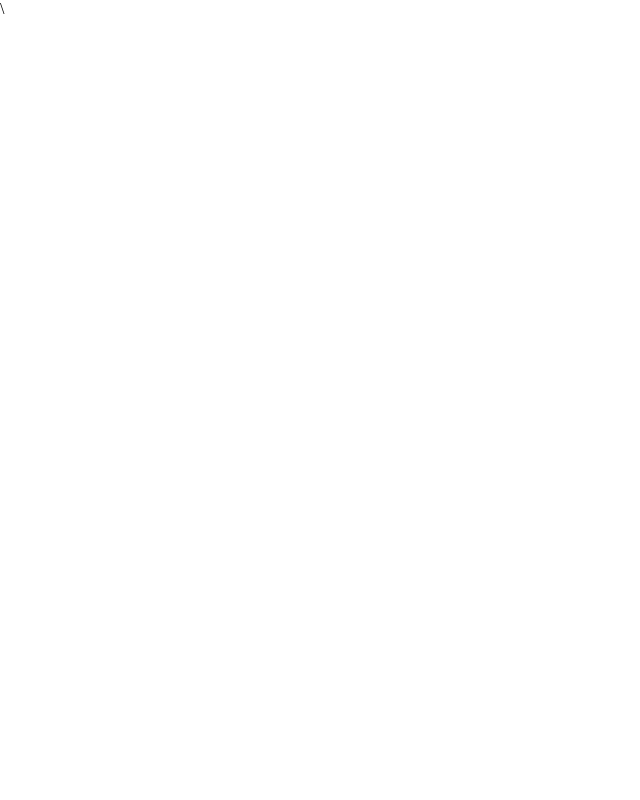
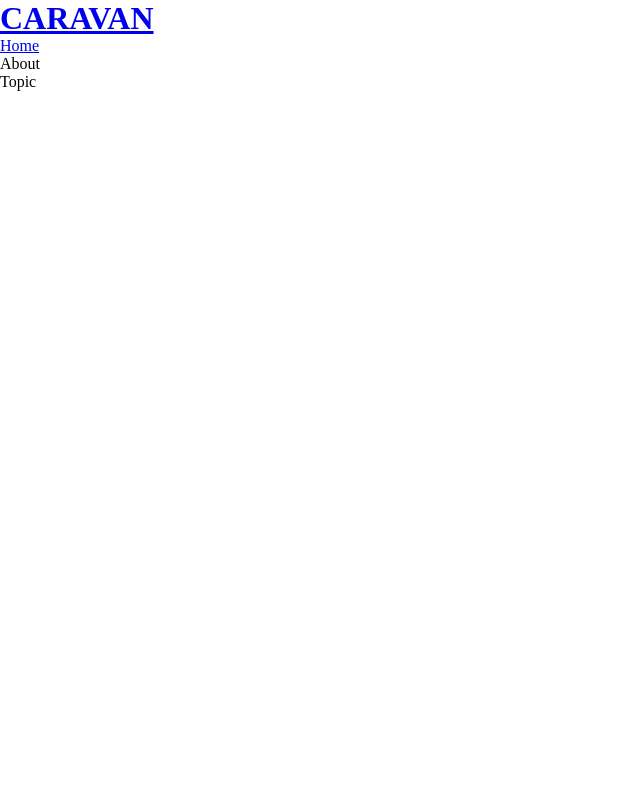
Before and after one commit to Shimizu-Mitsuharu/1-5, a plain HTML site: page index.html in a window 1280 px wide. Shown: the top 800 px of the page, without its empty margins (0-640 px from the left). Drawn offline with Linux system fonts and the light colour scheme.

Commit message:
(finish)1-5

```diff
--- a/index.html
+++ b/index.html
@@ -1,23 +1,39 @@
 <!DOCTYPE html>
 <html>
 <head>
-  <meta charset="UTF-8">
+  <meta charset="UTF-8" />
   <!-- CSSファイルの読み込み -->
   <link rel="stylesheet" href="style.css">
   <title>CARAVAN</title>
 </head>
 <body>
-	<!-- header用のdix -->
-\
-	<!-- main-visual用のdiv -->
-	<div class="main-visual"></div>
-	<!-- main用のdiv -->
-	<div class="main clearfix">
-		<div class="sidebar-left"></div>
-		<div class="blog"></div>
-		<div class="sidebar-right"></div>
-	</div>
-	<!-- footer用のdiv -->
-\
+  <!-- header -->
+  <header>
+  	<h1 class="headline">
+  		<a href="index.html">CARAVAN</a>
+  	</h1>
+  </header>
+  <nav>
+  	<ul class="nav-list">
+  	 <li class="nav-list-item">
+  	 	<a href="index.html">Home</a>
+  	 </li>
+  	 <li class="nav-list-item">About</li>
+  	 <li class="nav-list-item">Topic</li>
+  	</ul>
+  </nav>
+  <!-- main-visual用のdiv -->
+  <div class="main-visual">
+    <div class="main-visual-content"></div>
+  </div>
+  <!-- main用のdiv -->
+  <div class="main clearfix">
+    <div class="blog"></div>
+    <div class="sidebar"></div>
+  </div>
+  <!-- footer -->
+  <footer>
+  	<p class="footer-text">©ALL right reserved by Infratop.Inc</p>
+  </footer>
 </body>
 </html>
```
